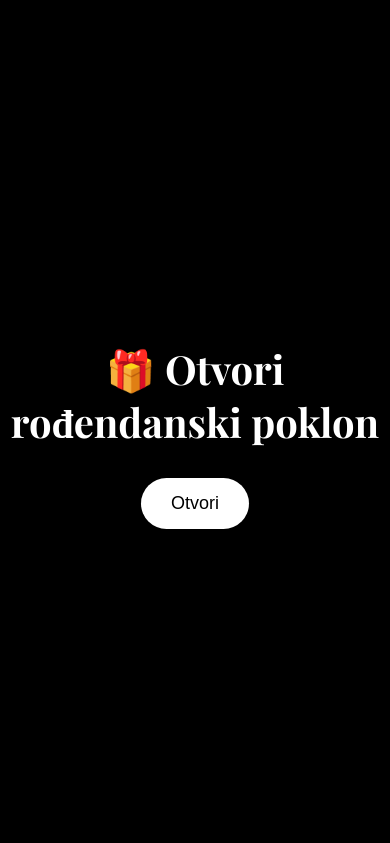
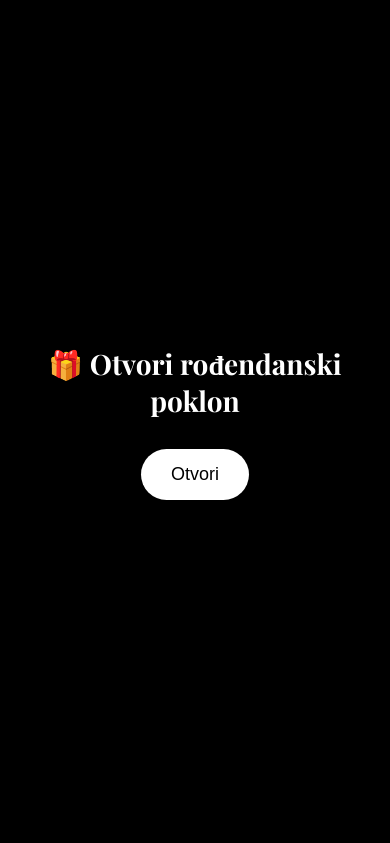
Before and after one commit to trenutakviseqr-ai/01giftsbirthday, a plain HTML site: page index.html in a window 390 px wide. Shown: the top 843 px of the page. Drawn offline with nearby package versions, Linux system fonts and the light colour scheme.

Commit message:
Update index.html

```diff
--- a/index.html
+++ b/index.html
@@ -1,8 +1,11 @@
+
 <!DOCTYPE html>
 <html lang="hr">
+
 <head>
+
 <meta charset="UTF-8">
-<meta name="viewport" content="width=device-width, initial-scale=1.0">
+<meta name="viewport" content="width=device-width, initial-scale=1">
 
 <title>Sretan rođendan!</title>
 
@@ -10,8 +13,13 @@
 
 <style>
 
+*{
+margin:0;
+padding:0;
+box-sizing:border-box;
+}
+
 body{
-margin:0;
 font-family:'Poppins',sans-serif;
 color:white;
 text-align:center;
@@ -31,80 +39,130 @@ animation:bgMove 18s ease infinite;
 /* welcome screen */
 
 #welcome{
+
 position:fixed;
+top:0;
+left:0;
+
 width:100%;
 height:100%;
+
 background:#000;
+
 display:flex;
 justify-content:center;
 align-items:center;
 flex-direction:column;
+
 z-index:9999;
+
+padding:20px;
+text-align:center;
+
 }
 
 #welcome h1{
 font-family:'Playfair Display';
-font-size:40px;
+font-size:clamp(28px,6vw,42px);
 margin-bottom:30px;
 }
 
 .openBtn{
+
 padding:15px 30px;
 font-size:18px;
+
 border:none;
 border-radius:40px;
+
 cursor:pointer;
 background:white;
+
 }
 
+/* hero */
+
 .hero{
-padding-top:120px;
-padding-bottom:80px;
+
+padding-top:clamp(80px,10vh,140px);
+padding-bottom:60px;
+
 animation:fadeIn 2s ease;
+
 }
 
 h1{
 font-family:'Playfair Display',serif;
-font-size:3em;
+font-size:clamp(32px,7vw,56px);
 margin-bottom:10px;
 }
 
 .subtitle{
-font-size:1.3em;
+font-size:clamp(16px,4vw,22px);
 opacity:0.9;
 }
 
 @keyframes fadeIn{
-from{opacity:0;transform:translateY(30px);}
-to{opacity:1;transform:translateY(0);}
+
+from{
+opacity:0;
+transform:translateY(30px);
 }
 
+to{
+opacity:1;
+transform:translateY(0);
+}
+
+}
+
+/* card */
+
 .card{
+
 max-width:700px;
+width:90%;
+
 margin:auto;
 margin-top:40px;
 
 background:rgba(255,255,255,0.15);
 backdrop-filter:blur(10px);
 
-padding:35px;
+padding:clamp(20px,4vw,35px);
+
 border-radius:20px;
 
 box-shadow:0 20px 40px rgba(0,0,0,0.3);
+
 }
 
+/* slideshow */
+
 .slideshow-container{
+
 position:relative;
+
+width:100%;
 max-width:600px;
+
 margin:auto;
+
 }
 
 .slides{
+
 display:none;
+
 width:100%;
+height:auto;
+
 border-radius:15px;
+
 box-shadow:0 15px 30px rgba(0,0,0,0.4);
+
 transition:0.4s;
+
 }
 
 .slides:hover{
@@ -112,61 +170,117 @@ transform:scale(1.03);
 box-shadow:0 0 25px gold;
 }
 
+/* arrows */
+
 .prev,.next{
+
 cursor:pointer;
+
 position:absolute;
+
 top:50%;
+
+transform:translateY(-50%);
+
 padding:12px;
-margin-top:-22px;
-font-size:26px;
+
+font-size:24px;
+
 font-weight:bold;
+
 color:white;
+
 background:rgba(0,0,0,0.4);
+
 border-radius:50%;
+
 user-select:none;
+
 }
 
-.prev{left:-40px;}
-.next{right:-40px;}
+.prev{left:10px;}
+.next{right:10px;}
+
+/* text */
 
 .text{
+
 margin-top:40px;
-font-size:1.2em;
+
+font-size:clamp(16px,4vw,20px);
+
 line-height:1.8em;
+
 min-height:120px;
+
 }
 
+/* footer */
+
 .footer{
+
 margin-top:60px;
+
 opacity:0.9;
-font-size:1.1em;
+
+font-size:clamp(14px,3vw,18px);
+
 }
 
 /* particles */
 
 .particle{
+
 position:fixed;
+
 width:4px;
 height:4px;
+
 background:gold;
+
 border-radius:50%;
+
 opacity:0.7;
+
 animation:float 10s linear infinite;
+
 }
 
 @keyframes float{
+
 from{transform:translateY(100vh);}
 to{transform:translateY(-10vh);}
+
+}
+
+/* MOBILE */
+
+@media (max-width:600px){
+
+.card{
+margin-top:20px;
+}
+
+.text{
+min-height:100px;
+}
+
 }
 
 </style>
+
 </head>
 
 <body>
 
 <div id="welcome">
+
 <h1>🎁 Otvori rođendanski poklon</h1>
-<button class="openBtn" onclick="startExperience()">Otvori</button>
+
+<button class="openBtn" onclick="startExperience()">
+Otvori
+</button>
+
 </div>
 
 <audio id="bgMusic" loop>
@@ -224,7 +338,7 @@ createParticles();
 
 }
 
-/* music fade in */
+/* music fade */
 
 function startMusic(){
 
@@ -264,6 +378,7 @@ slides[i].style.display="none";
 }
 
 slides[slideIndex].style.display="block";
+
 }
 
 function plusSlides(n){
@@ -279,7 +394,7 @@ showSlide(slideIndex);
 showSlide(slideIndex);
 setInterval(autoSlides,4000);
 
-/* typing text */
+/* typing */
 
 const message="Kažu da slike govore više od riječi... Zato neka ti ove uspomene pokažu koliko je tvoj život već sada priča vrijedna divljenja. Sretan rođendan ✨";
 
@@ -321,7 +436,7 @@ document.body.appendChild(p);
 
 }
 
-/* swipe support */
+/* swipe */
 
 let startX=0;
 
@@ -342,4 +457,5 @@ if(endX-startX>50) plusSlides(-1);
 </script>
 
 </body>
+
 </html>
```
